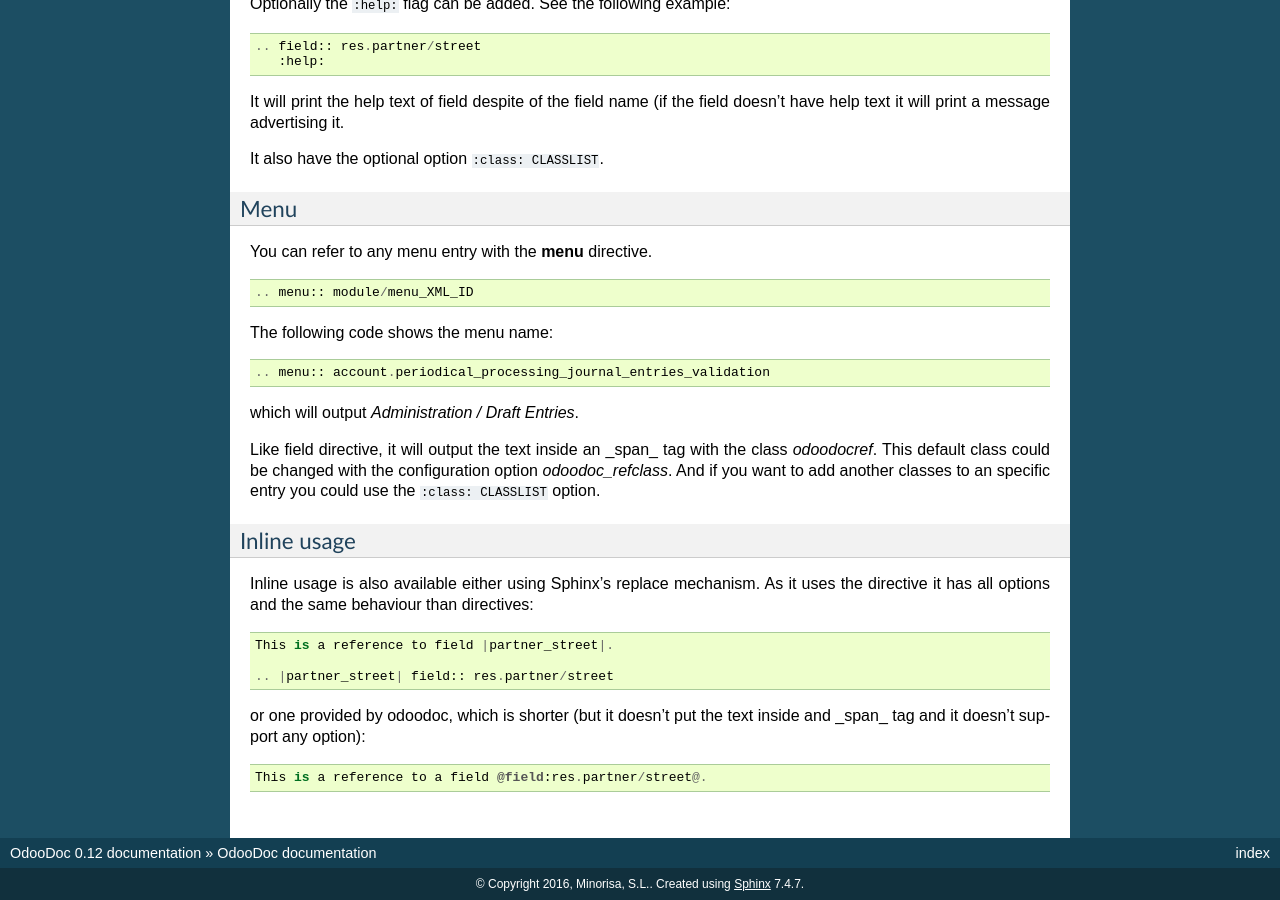
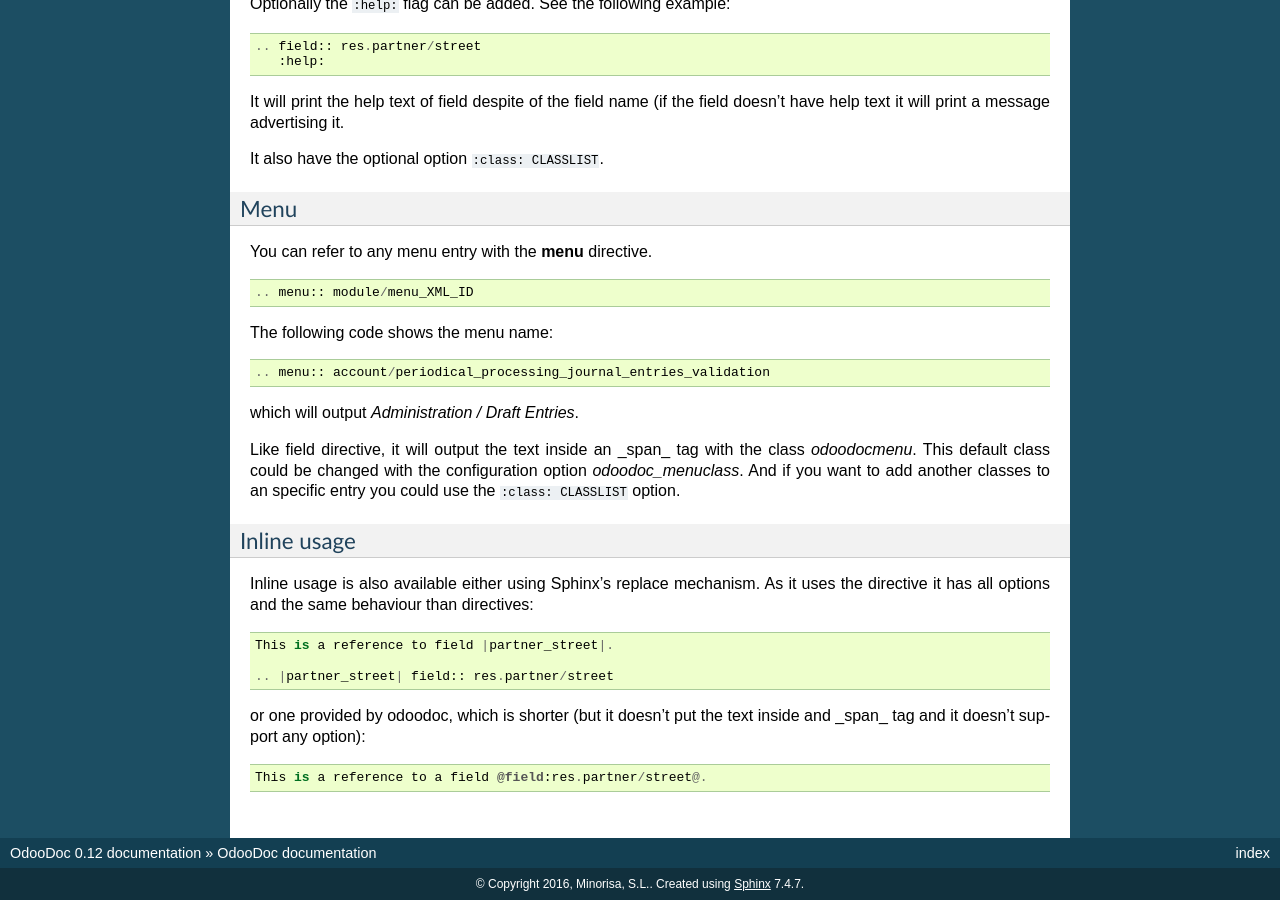
Before and after one commit to minorisa/odoodoc, a Sphinx documentation site: the page built from doc/index.rst, in a window 1280 px wide and 900 px high, scrolled down 776 px. Built offline with Sphinx 7.4.7, drawn with Linux system fonts in a browser that asks for light colours.

```diff
--- a/doc/conf.py
+++ b/doc/conf.py
@@ -12,7 +12,7 @@
 # serve to show the default.
 
 import sys, os
-import sphinxcontrib.trydoc
+import sphinxcontrib.odoodoc
 
 # If extensions (or modules to document with autodoc) are in another directory,
 # add these directories to sys.path here. If the directory is relative to the
@@ -212,6 +212,6 @@
 # One entry per manual page. List of tuples
 # (source start file, name, description, authors, manual section).
 man_pages = [
-    ('index', 'trydoc', u'OdooDoc Documentation',
+    ('index', 'odoodoc', u'OdooDoc Documentation',
      [u'Minorisa'], 1)
 ]
--- a/doc/index.rst
+++ b/doc/index.rst
@@ -65,13 +65,13 @@
 
 ::
 
-   .. menu:: account.periodical_processing_journal_entries_validation
+   .. menu:: account/periodical_processing_journal_entries_validation
 
 which will output *Administration / Draft Entries*.
 
 Like field directive, it will output the text inside an _span_ tag with the
-class *odoodocref*. This default class could be changed with the configuration
-option *odoodoc_refclass*. And if you want to add another classes to an specific
+class *odoodocmenu*. This default class could be changed with the configuration
+option *odoodoc_menuclass*. And if you want to add another classes to an specific
 entry you could use the ``:class: CLASSLIST`` option.
 
 
```
